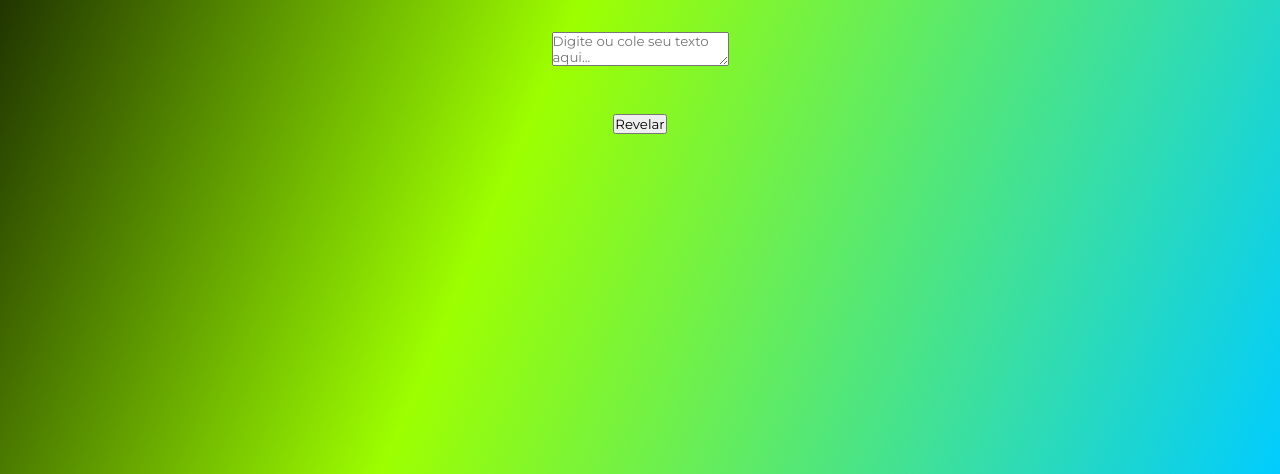
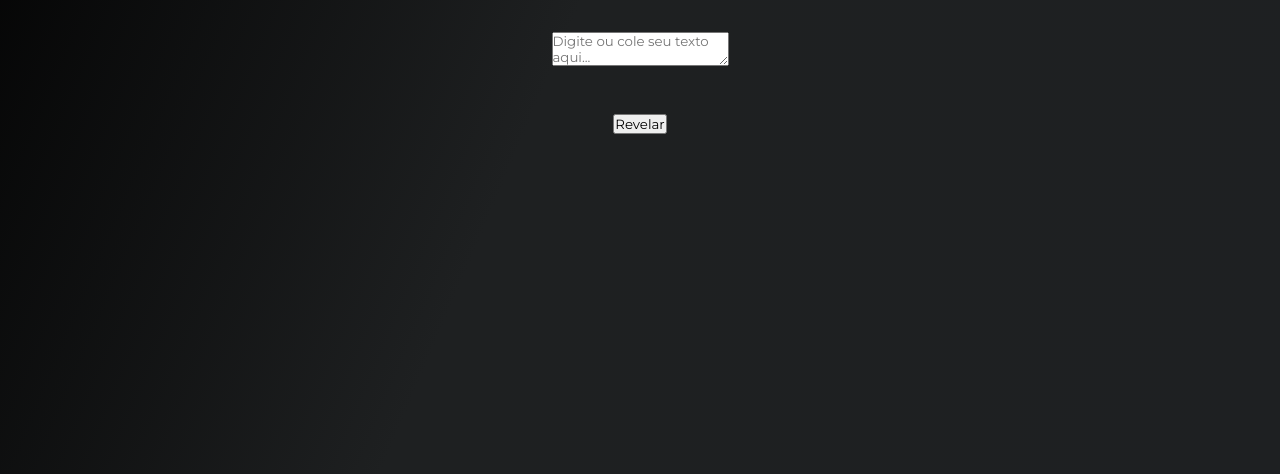
Before and after one commit to tetheus4546b/Projeto-Strings, a plain HTML site: page index.html in a window 1280 px wide. Shown: the part 360-834 px from the top of the page. Drawn offline with Linux system fonts and the light colour scheme.

Commit message:
tentando voltar para concertar

```diff
--- a/style.css
+++ b/style.css
@@ -1,8 +1,8 @@
 @import url('https://fonts.googleapis.com/css2?family=Montserrat:ital,wght@0,100..900;1,100..900&display=swap');
 
 :root {
-    --cor-destaque: #1d04fc;
-    --cor-gradiente-preto: linear-gradient(113deg, #000 0%, #9dff00 44.96%, #00ccff 100%);
+    --cor-destaque: #ED145B;
+    --cor-gradiente-preto: linear-gradient(113deg, #000 0%, #1E2021 44.96%, #1E2022 100%);
 }
 
 * {
@@ -52,7 +52,7 @@ h1 {
 }
 
 #entrada-de-texto::placeholder {
-    color: #fd0404;
+    color: #828282;
     font-size: 2rem;
     font-weight: 400;
     line-height: normal;
```
